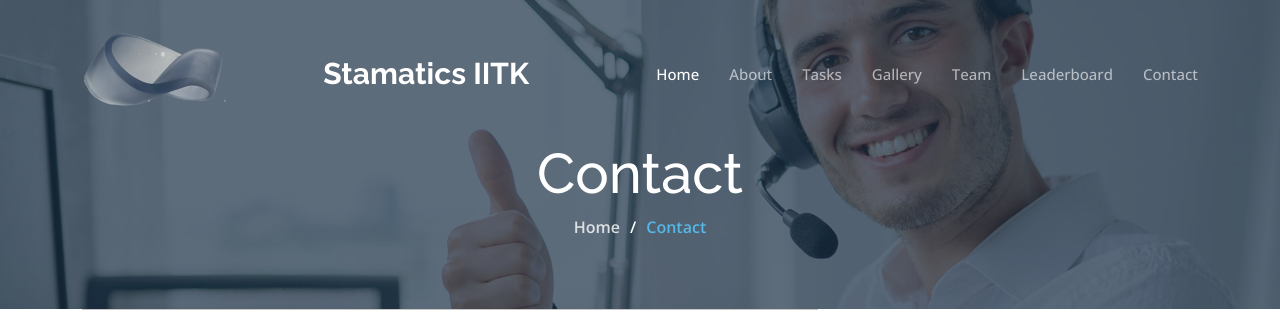
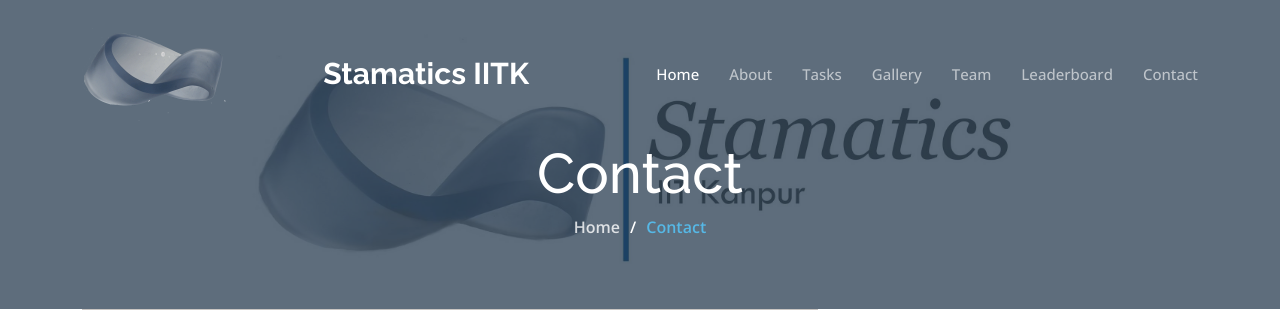
Before and after one commit to shourya-khare/Mathemania_2023, a website: page contact.html in a window 1280 px wide. Shown: the top 323 px of the page. Drawn offline with nearby package versions, Linux system fonts and the light colour scheme.

Commit message:
banners fixed

```diff
--- a/contact.html
+++ b/contact.html
@@ -64,7 +64,7 @@
   <main id="main">
 
     <!-- ======= Breadcrumbs ======= -->
-    <div class="breadcrumbs d-flex align-items-center" style="background-image: url('assets/img/contact-header.jpg');">
+    <div class="breadcrumbs d-flex align-items-center" style="background-image: url('assets/img/portfolio/img1.jpeg');">
       <div class="container position-relative d-flex flex-column align-items-center">
 
         <h2>Contact</h2>
```
Also changed, not shown: services.html (+1 -1 lines).
